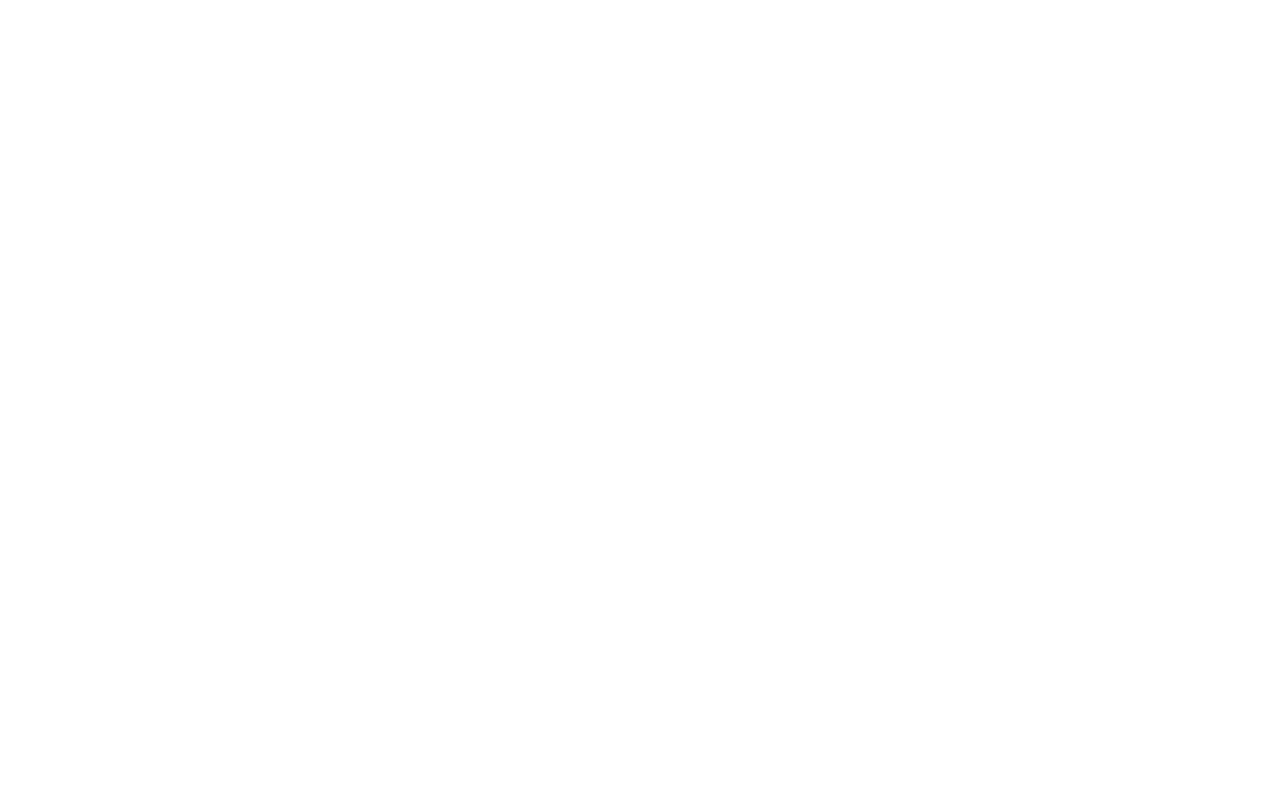
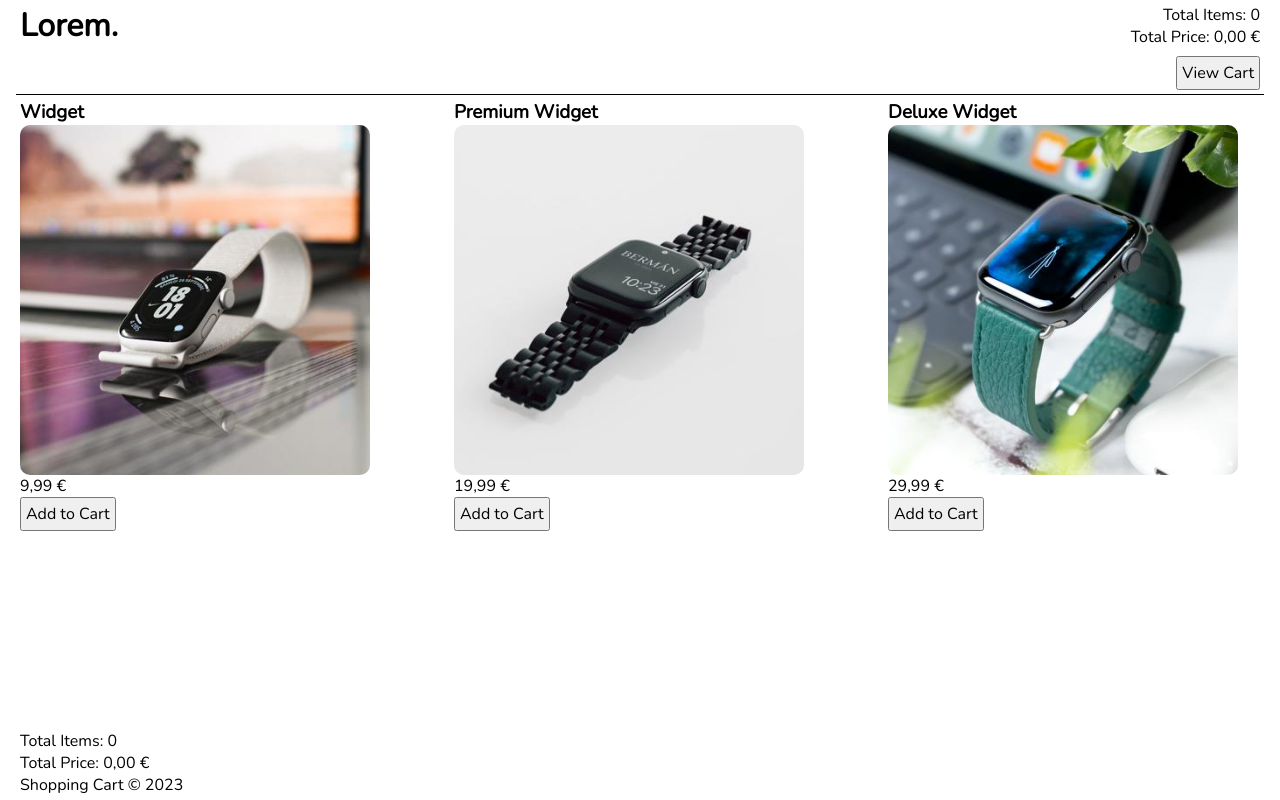
Before and after one commit to wlr1/cart_test, a React (Vite) app: page / in a window 1280 px wide. Built offline with nearby package versions, Linux system fonts and the light colour scheme.

Commit message:
added a product logic / productList

```diff
--- a/data/products.json
+++ b/data/products.json
@@ -1,17 +1,17 @@
 {
   "products": [
     {
-      "sku": "item001",
+      "sku": "item0001",
       "name": "Widget",
       "price": 9.99
     },
     {
-      "sku": "item002",
+      "sku": "item0002",
       "name": "Premium Widget",
       "price": 19.99
     },
     {
-      "sku": "item003",
+      "sku": "item0003",
       "name": "Deluxe Widget",
       "price": 29.99
     }
--- a/src/App.tsx
+++ b/src/App.tsx
@@ -1,11 +1,23 @@
 import React from "react";
-import Header from "./components/Header.tsx";
-import ProductList from "./components/ProductList.tsx";
-import Cart from "./components/Cart.tsx";
-import Footer from "./components/Footer.tsx";
+import Header from "./components/Header";
+import ProductList from "./components/ProductList";
+import Cart from "./components/Cart";
+import Footer from "./components/Footer";
 
 const App: React.FC = () => {
-  return <div></div>;
+  const [viewCart, setViewCart] = React.useState<boolean>(false);
+
+  const pageContent = viewCart ? <Cart /> : <ProductList />;
+
+  const content = (
+    <>
+      <Header viewCart={viewCart} setViewCart={setViewCart} />
+      {pageContent}
+      <Footer viewCart={viewCart} />
+    </>
+  );
+
+  return content;
 };
 
 export default App;
--- a/src/components/Cart.tsx
+++ b/src/components/Cart.tsx
@@ -1,7 +1,7 @@
 import React from "react";
 
-const Cart: React.FC = () => {
-  return <div></div>;
+const Cart = () => {
+  return <div>ggggg</div>;
 };
 
 export default Cart;
--- a/src/components/Footer.tsx
+++ b/src/components/Footer.tsx
@@ -1,7 +1,27 @@
 import React from "react";
+import useCart from "../hooks/useCart";
 
-const Footer: React.FC = () => {
-  return <div></div>;
+type PropsType = {
+  viewCart: boolean;
+};
+
+const Footer = ({ viewCart }: PropsType) => {
+  const { totalItems, totalPrice } = useCart();
+
+  const year: number = new Date().getFullYear();
+
+  const pageContent = viewCart ? (
+    <p>Shopping Cart &copy; {year}</p>
+  ) : (
+    <>
+      <p>Total Items: {totalItems}</p>
+      <p>Total Price: {totalPrice}</p>
+      <p>Shopping Cart &copy; {year}</p>
+    </>
+  );
+
+  const content = <footer className="footer">{pageContent}</footer>;
+  return content;
 };
 
 export default Footer;
--- a/src/components/Header.tsx
+++ b/src/components/Header.tsx
@@ -1,7 +1,29 @@
 import React from "react";
+import Nav from "./Nav";
+import useCart from "../hooks/useCart";
 
-const Header: React.FC = () => {
-  return <div></div>;
+type PropsType = {
+  viewCart: boolean;
+  setViewCart: React.Dispatch<React.SetStateAction<boolean>>;
+};
+
+const Header = ({ viewCart, setViewCart }: PropsType) => {
+  const { totalItems, totalPrice } = useCart();
+
+  const content = (
+    <header className="header">
+      <div className="header__title-bar">
+        <h1>Lorem.</h1>
+        <div className="header__price-box">
+          <p>Total Items: {totalItems}</p>
+          <p>Total Price: {totalPrice}</p>
+        </div>
+      </div>
+      <Nav viewCart={viewCart} setViewCart={setViewCart} />
+    </header>
+  );
+
+  return content;
 };
 
 export default Header;
--- /dev/null
+++ b/src/components/Nav.tsx
@@ -0,0 +1,20 @@
+import React from "react";
+
+type PropsType = {
+  viewCart: boolean;
+  setViewCart: React.Dispatch<React.SetStateAction<boolean>>;
+};
+
+const Nav = ({ viewCart, setViewCart }: PropsType) => {
+  const button = viewCart ? (
+    <button onClick={() => setViewCart(false)}>View Products</button>
+  ) : (
+    <button onClick={() => setViewCart(true)}> View Cart</button>
+  );
+
+  const content = <nav className="nav">{button}</nav>;
+
+  return content;
+};
+
+export default Nav;
--- /dev/null
+++ b/src/components/Product.tsx
@@ -0,0 +1,48 @@
+import React, { ReactElement } from "react";
+import { ProductType } from "../context/ProductsProvider";
+import { ReducerActionType, ReducerAction } from "../context/CartProvider";
+
+type PropsType = {
+  product: ProductType;
+  dispatch: React.Dispatch<ReducerAction>;
+  REDUCER_ACTION: ReducerActionType;
+  inCart: boolean;
+};
+
+const Product = ({
+  product,
+  dispatch,
+  REDUCER_ACTION,
+  inCart,
+}: PropsType): ReactElement => {
+  //dynamically images
+  const img: string = new URL(
+    `../assets/images/${product.sku}.jpg`,
+    import.meta.url
+  ).href;
+  console.log(img);
+
+  const onAddToCart = () =>
+    dispatch({ type: REDUCER_ACTION.ADD, payload: { ...product, qty: 1 } });
+
+  const itemInCart = inCart ? " → Item in Cart: ✔️" : null;
+
+  const content = (
+    <article className="product">
+      <h3>{product.name}</h3>
+      <img src={img} alt={product.name} className="product__img" />
+      <p>
+        {new Intl.NumberFormat("lv-LV", {
+          style: "currency",
+          currency: "EUR",
+        }).format(product.price)}
+        {itemInCart}
+      </p>
+      <button onClick={onAddToCart}>Add to Cart</button>
+    </article>
+  );
+
+  return content;
+};
+
+export default Product;
--- a/src/components/ProductList.tsx
+++ b/src/components/ProductList.tsx
@@ -1,7 +1,32 @@
-import React from "react";
+import { ReactElement } from "react";
+import useCart from "../hooks/useCart";
+import useProducts from "../hooks/useProducts";
 
-const ProductList: React.FC = () => {
-  return <div></div>;
+import Product from "./Product";
+
+const ProductList = () => {
+  const { dispatch, REDUCER_ACTION, cart } = useCart();
+  const { products } = useProducts();
+
+  let pageContent: ReactElement | ReactElement[] = <p>Loading...</p>;
+
+  if (products?.length) {
+    pageContent = products.map((product) => {
+      const inCart: boolean = cart.some((item) => item.sku === product.sku);
+      return (
+        <Product
+          key={product.sku}
+          product={product}
+          dispatch={dispatch}
+          REDUCER_ACTION={REDUCER_ACTION}
+          inCart={inCart}
+        />
+      );
+    });
+  }
+
+  const content = <main className="main main--products">{pageContent}</main>;
+  return content;
 };
 
 export default ProductList;
--- a/src/context/ProductsProvider.tsx
+++ b/src/context/ProductsProvider.tsx
@@ -6,7 +6,23 @@ export type ProductType = {
   price: number;
 };
 
-const initState: ProductType[] = [];
+const initState: ProductType[] = [
+  {
+    sku: "item0001",
+    name: "Widget",
+    price: 9.99,
+  },
+  {
+    sku: "item0002",
+    name: "Premium Widget",
+    price: 19.99,
+  },
+  {
+    sku: "item0003",
+    name: "Deluxe Widget",
+    price: 29.99,
+  },
+];
 
 export type useProductsContextType = { products: ProductType[] };
 
@@ -20,20 +36,20 @@ export const ProductsProvider = ({ children }: ChildrenType): ReactElement => {
   const [products, setProducts] = React.useState<ProductType[]>(initState);
 
   //fetching data from json-server
-  React.useEffect(() => {
-    const fetchProducts = async (): Promise<ProductType[]> => {
-      const data = await fetch("https//localhost:3500/products")
-        .then((res) => {
-          return res.json();
-        })
-        .catch((error) => {
-          if (error instanceof Error) console.log(error.message);
-        });
-      return data;
-    };
-
-    fetchProducts().then((products) => setProducts(products));
-  }, []);
+  // React.useEffect(() => {
+  //   const fetchProducts = async (): Promise<ProductType[]> => {
+  //     const data = await fetch("https//localhost:3500/products")
+  //       .then((res) => {
+  //         return res.json();
+  //       })
+  //       .catch((error) => {
+  //         if (error instanceof Error) console.log(error.message);
+  //       });
+  //     return data;
+  //   };
+  //
+  //   fetchProducts().then((products) => setProducts(products));
+  // }, []);
 
   return (
     <ProductsContext.Provider value={{ products }}>
--- /dev/null
+++ b/src/hooks/useCart.tsx
@@ -0,0 +1,9 @@
+import { useContext } from "react";
+import CartContext from "../context/CartProvider";
+import { UseCartContextType } from "../context/CartProvider";
+
+const useCart = (): UseCartContextType => {
+  return useContext(CartContext);
+};
+
+export default useCart;
--- /dev/null
+++ b/src/hooks/useProducts.tsx
@@ -0,0 +1,9 @@
+import { useContext } from "react";
+import ProductsContext from "../context/ProductsProvider";
+import { useProductsContextType } from "../context/ProductsProvider";
+
+const useProducts = (): useProductsContextType => {
+  return useContext(ProductsContext);
+};
+
+export default useProducts;
--- a/src/main.tsx
+++ b/src/main.tsx
@@ -1,10 +1,16 @@
-import React from 'react'
-import ReactDOM from 'react-dom/client'
-import App from './App.tsx'
-import './index.css'
+import React from "react";
+import ReactDOM from "react-dom/client";
+import App from "./App.tsx";
+import "./index.css";
+import { CartProvider } from "./context/CartProvider";
+import { ProductsProvider } from "./context/ProductsProvider";
 
-ReactDOM.createRoot(document.getElementById('root') as HTMLElement).render(
+ReactDOM.createRoot(document.getElementById("root") as HTMLElement).render(
   <React.StrictMode>
-    <App />
-  </React.StrictMode>,
-)
+    <ProductsProvider>
+      <CartProvider>
+        <App />
+      </CartProvider>
+    </ProductsProvider>
+  </React.StrictMode>
+);
```
